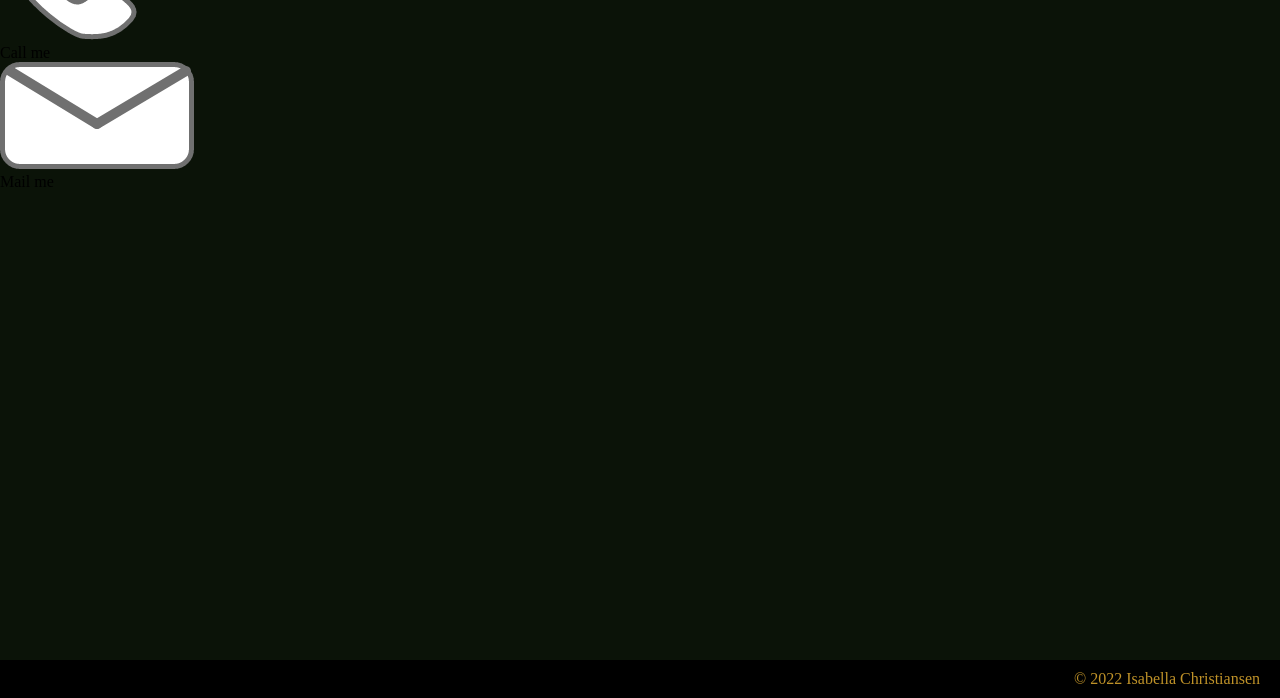
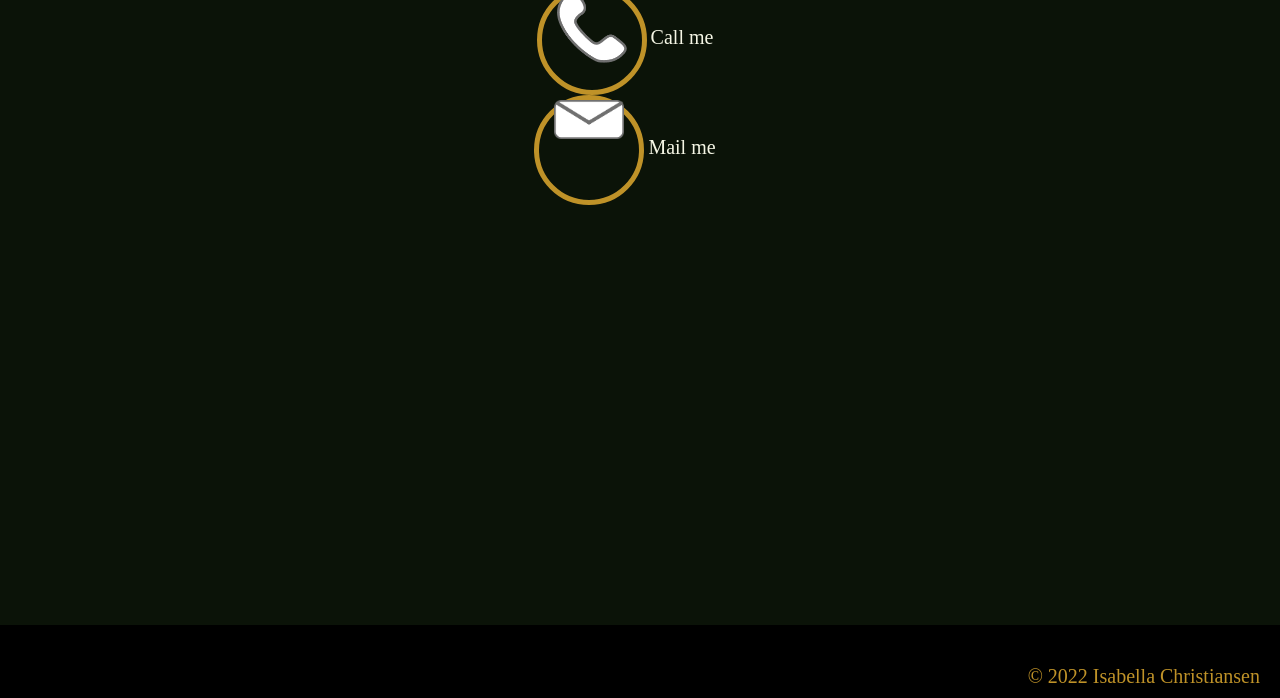
Before and after one commit to Isabella1807/EksamenWebsite, a plain HTML site: page contact.html in a window 1280 px wide. Shown: the part 102-800 px from the top of the page. Drawn offline with nearby package versions, Linux system fonts and the light colour scheme.

Commit message:
contact.css icon aligining

```diff
--- a/contact.css
+++ b/contact.css
@@ -0,0 +1,25 @@
+p {
+    padding-top: 30px;
+    font-size: 20px;
+    display: inline-block;
+}
+
+.whole{
+    border-radius: 5%;
+    color: #f5f6e5;
+    text-align: center;
+}
+
+img {
+    width: 70px;
+    vertical-align: middle;
+}
+
+.frame{
+    border-radius: 50%;
+    width: 100px;
+    height: 100px;
+    display: inline-block;
+    border: 5px solid #bf9228;
+    vertical-align: middle;
+}
--- a/contact.html
+++ b/contact.html
@@ -5,21 +5,34 @@
     <title>Title</title>
     <script src="https://ajax.googleapis.com/ajax/libs/jquery/3.5.1/jquery.min.js"></script>
     <script src="loadContent.js"></script>
+    <link rel="stylesheet" href="contact.css">
 </head>
 <body>
 <header>
     <div id="header"></div>
 </header>
-<div class="phone">
+<main>
+
+    <div class="whole">
+        <h1>Wanna get in touch with me?</h1>
+
+        <div>
+            <div class="phone frame">
                 <img src="imgs/phone.png" alt="Call me">
+            </div>
             <p>Call me</p>
         </div>
 
-<div class="mail">
+
+        <div>
+            <div class="mail frame">
                 <img src="imgs/mail.png" alt="Mail me">
+            </div>
             <p>Mail me</p>
         </div>
 
+    </div>
+</main>
 <footer>
     <div id="footer"></div>
 </footer>
--- a/portfolio.css
+++ b/portfolio.css
@@ -5,6 +5,7 @@
 
 .gallery article {
     padding-top: 20px;
+    padding-bottom: 50px;
     display: flex;
 }
 
```
Lines whose indentation alone changed are shown as unchanged.
